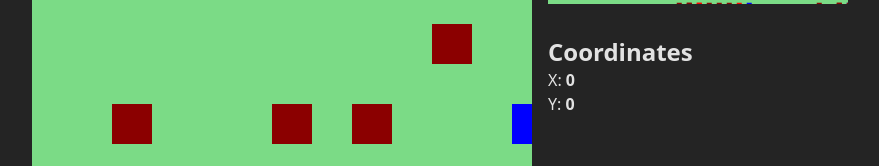
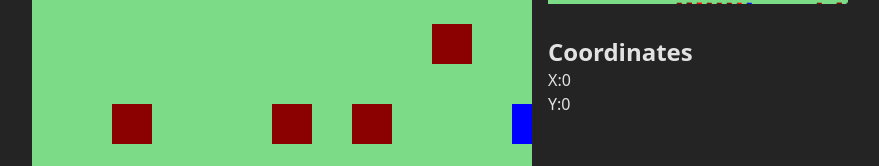
Before and after one commit to enesyukselx/game-map, a React (Vite) app: page / in a window 1280 px wide. Shown: the part 446-612 px from the top of the page, without its empty margins (200-1079 px from the left). Built offline with nearby package versions, Linux system fonts and the light colour scheme.

Commit message:
feat: add input fields for updating coordinates in the map

```diff
--- a/src/App.tsx
+++ b/src/App.tsx
@@ -4,8 +4,7 @@
 
 function App() {
     //
-
-    const { coords } = useMap();
+    const { coords, setCoords } = useMap();
 
     return (
         <>
@@ -18,10 +17,30 @@
                     <div className="mt-8">
                         <p className="text-2xl font-bold">Coordinates</p>
                         <p>
-                            X: <span className="font-bold">{coords.x}</span>
+                            X:
+                            <input
+                                type="number"
+                                value={coords.x}
+                                onChange={(e) =>
+                                    setCoords({
+                                        x: parseInt(e.target.value),
+                                        y: coords.y,
+                                    })
+                                }
+                            />
                         </p>
                         <p>
-                            Y: <span className="font-bold">{coords.y}</span>
+                            Y:
+                            <input
+                                type="number"
+                                value={coords.y}
+                                onChange={(e) =>
+                                    setCoords({
+                                        x: coords.x,
+                                        y: parseInt(e.target.value),
+                                    })
+                                }
+                            />
                         </p>
                     </div>
                 </div>
```
